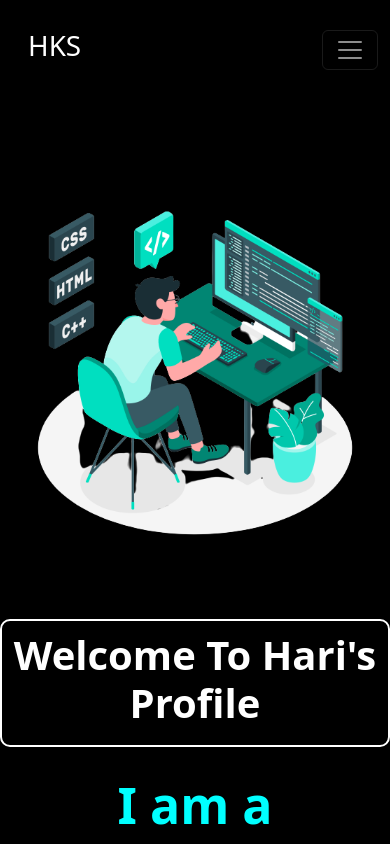
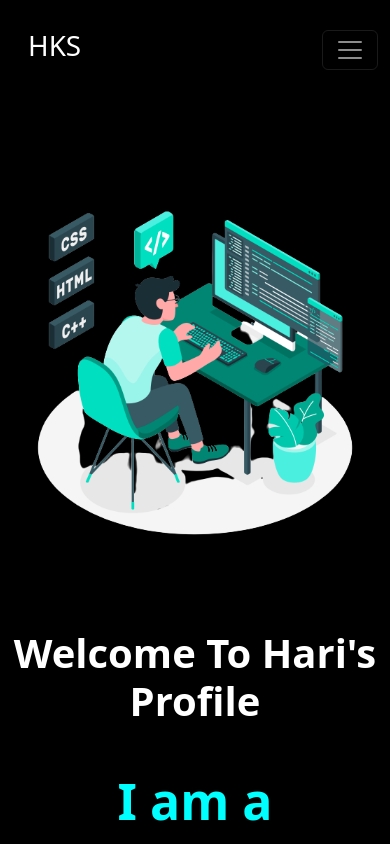
Before and after one commit to harisaini778/Portfolio, a React (Create React App) app: page /Home in a window 390 px wide. Shown: the top 844 px of the page. Built offline with nearby package versions, Linux system fonts and the light colour scheme.

Commit message:
corrected alignmnet of title display in home component

```diff
--- a/src/components/Home.css
+++ b/src/components/Home.css
@@ -36,7 +36,7 @@
         }
 }
 @media(max-width:768px) {
-    .modal-home {
+    .modal-home h1{
             display: flex;
             justify-content: center;
             align-self: center;
@@ -48,7 +48,7 @@
         }
 }
 @media(max-width:991px) {
-    .modal-home {
+    .modal-home h1{
             display: flex;
             justify-content: center;
             align-self: center;
@@ -61,7 +61,7 @@
 }
 
 @media(max-width:1366px) {
-    .modal-home {
+    .modal-home h1 {
         display: flex;
         justify-content: center;
         align-self: center;
```
